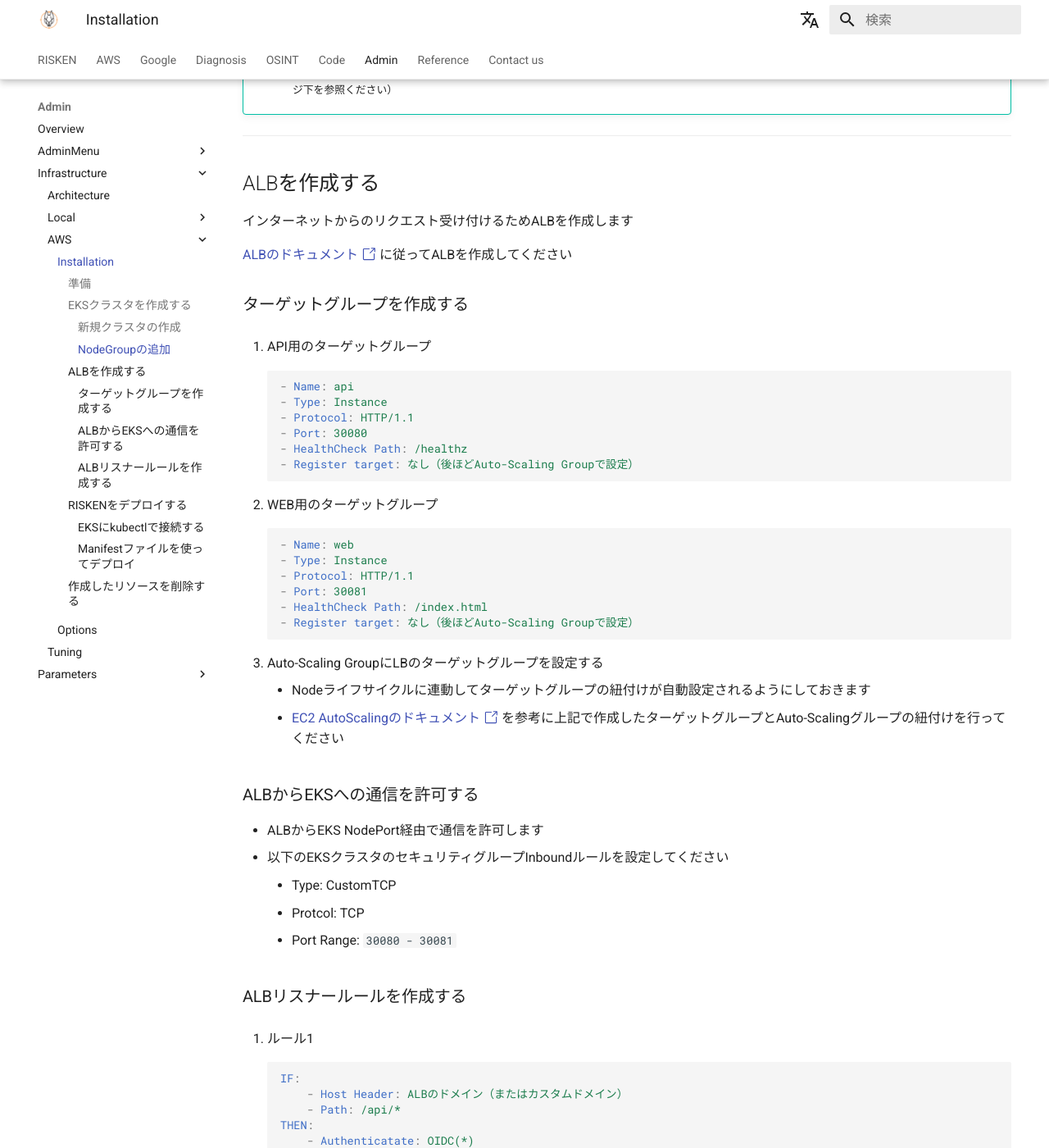
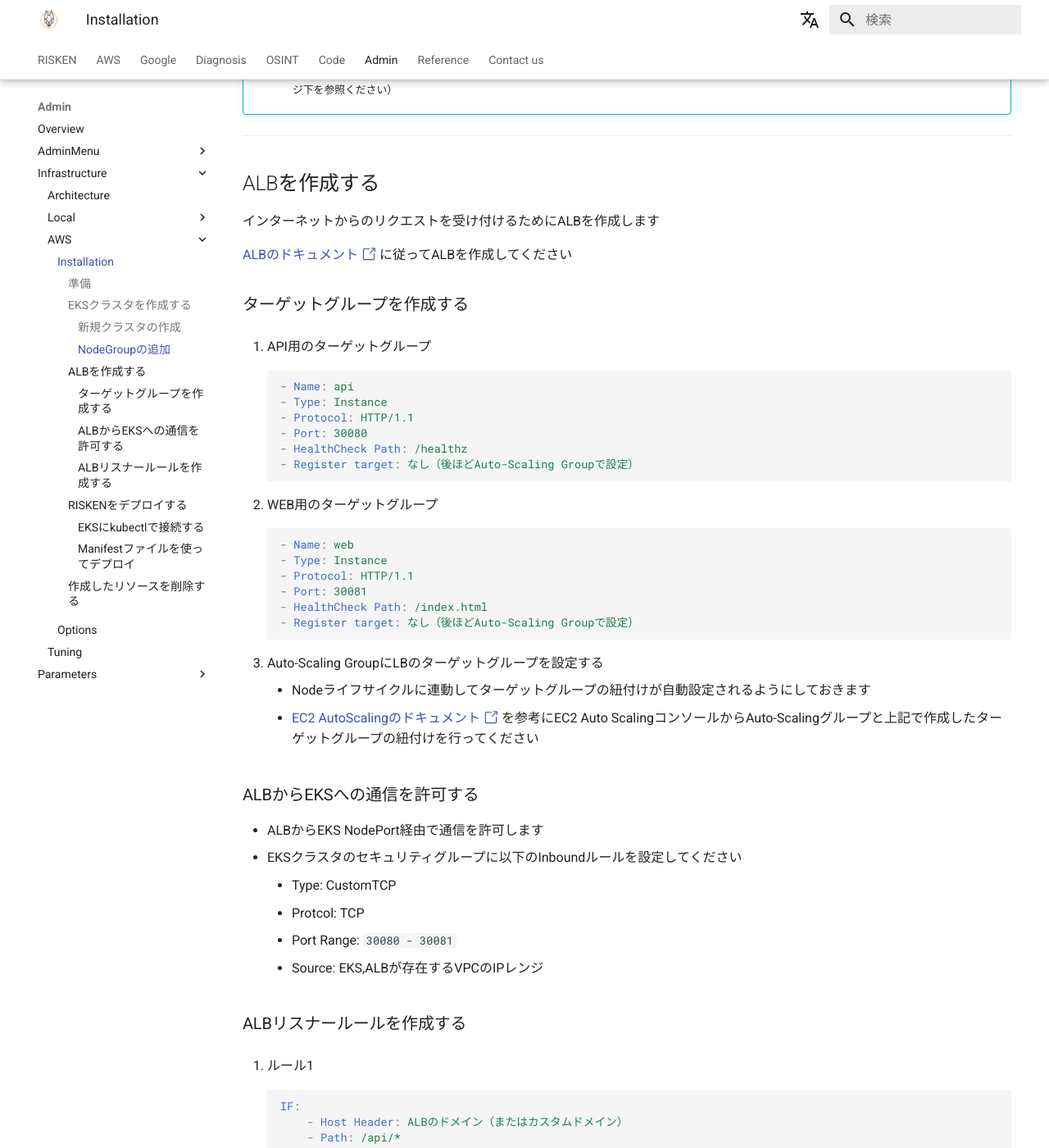
Before and after one commit to ca-risken/doc, an MkDocs documentation site: the page built from docs/admin/infra_aws.md, in a window 1280 px wide and 1400 px high, scrolled down 2283 px. Shown: the whole window at 82% size. Built offline with MkDocs 1.6.1 and Material for MkDocs 9.7.7, drawn with Linux system fonts in a browser that asks for light colours; comment, search, counter and statistics services are not loaded; some of the changed text lies outside the part shown.

Commit message:
fix infra_aws

```diff
--- a/docs/admin/infra_aws.md
+++ b/docs/admin/infra_aws.md
@@ -94,7 +94,7 @@ RISKENをAWS上に構築する上で以下の項目が必要になります
 
 ## ALBを作成する
 
-インターネットからのリクエスト受け付けるためALBを作成します
+インターネットからのリクエストを受け付けるためにALBを作成します
 
 [ALBのドキュメント :octicons-link-external-24:](https://docs.aws.amazon.com/elasticloadbalancing/latest/application/application-load-balancer-getting-started.html){ target="_blank" } に従ってALBを作成してください
 
@@ -122,16 +122,17 @@ RISKENをAWS上に構築する上で以下の項目が必要になります
 
 3. Auto-Scaling GroupにLBのターゲットグループを設定する
     - Nodeライフサイクルに連動してターゲットグループの紐付けが自動設定されるようにしておきます
-    - [EC2 AutoScalingのドキュメント :octicons-link-external-24:](https://docs.aws.amazon.com/autoscaling/ec2/userguide/attach-load-balancer-asg.html){ target="_blank" } を参考に上記で作成したターゲットグループとAuto-Scalingグループの紐付けを行ってください
+    - [EC2 AutoScalingのドキュメント :octicons-link-external-24:](https://docs.aws.amazon.com/autoscaling/ec2/userguide/attach-load-balancer-asg.html){ target="_blank" } を参考にEC2 Auto ScalingコンソールからAuto-Scalingグループと上記で作成したターゲットグループの紐付けを行ってください
 
 
 ### ALBからEKSへの通信を許可する
 
 - ALBからEKS NodePort経由で通信を許可します
-- 以下のEKSクラスタのセキュリティグループInboundルールを設定してください
+- EKSクラスタのセキュリティグループに以下のInboundルールを設定してください
     - Type: CustomTCP
     - Protcol: TCP
     - Port Range: `30080 - 30081`
+    - Source: EKS,ALBが存在するVPCのIPレンジ
 
 ### ALBリスナールールを作成する
 
```
Also changed, not shown: other parts of docs/admin/infra_aws.md (+2 -2 lines).
